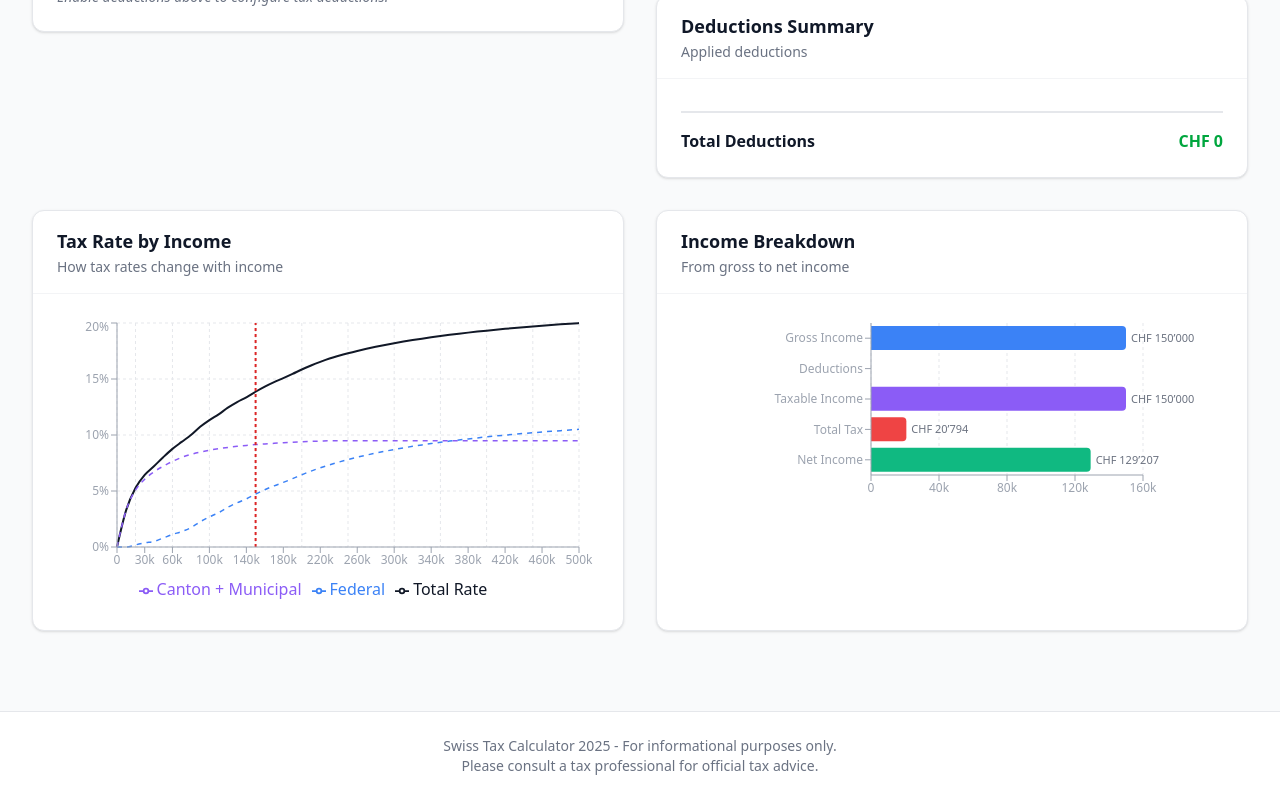
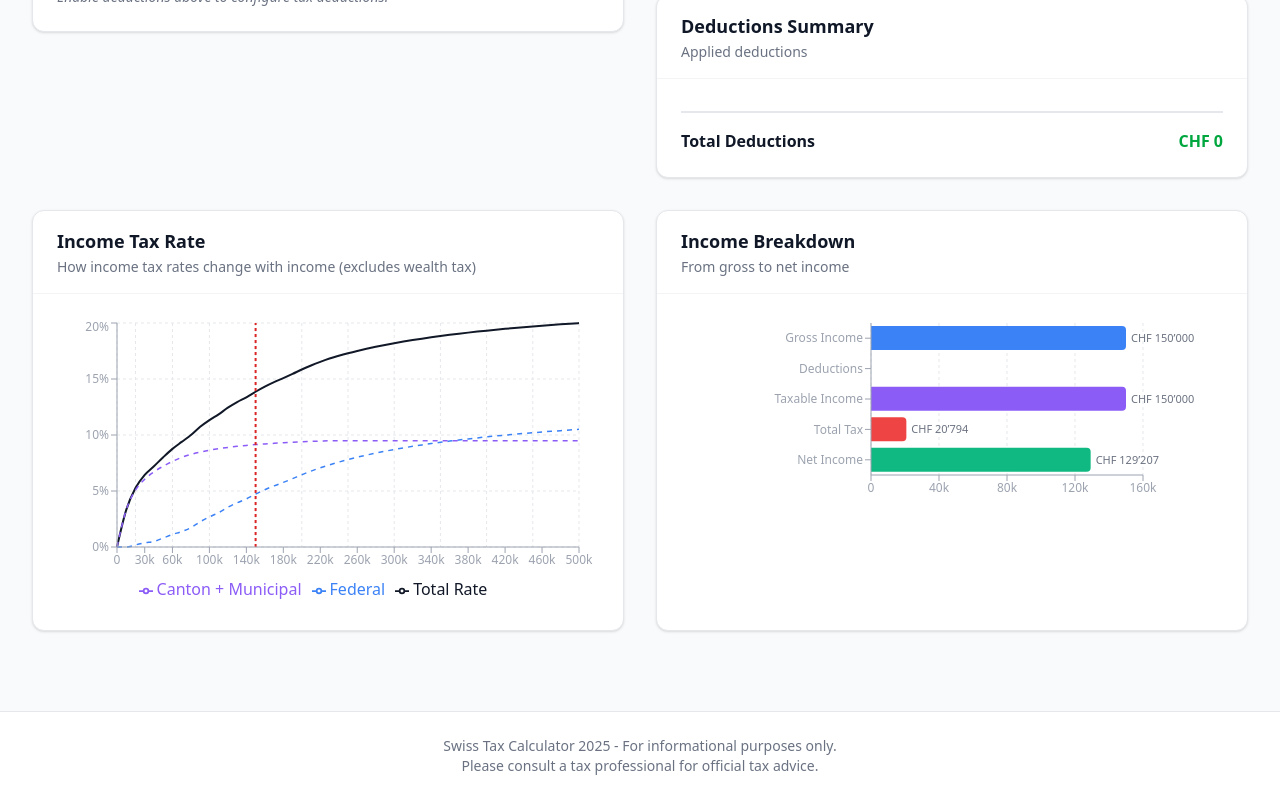
Before and after one commit to palemdev/swiss-tax-calculator, a React (Vite) app: page / in a window 1280 px wide. Shown: the part 1152-1952 px from the top of the page. Built offline with nearby package versions, Linux system fonts and the light colour scheme.

Commit message:
fix: income tax chart

```diff
--- a/src/components/charts/MarginalRateChart.tsx
+++ b/src/components/charts/MarginalRateChart.tsx
@@ -18,7 +18,7 @@ import { calculateTax } from '../../services/taxCalculator';
 import { TAX_YEAR } from '../../data/constants';
 
 export function MarginalRateChart() {
-  const { results, taxpayer, income, deductions, enableDeductions } = useTax();
+  const { results, taxpayer, deductions, enableDeductions } = useTax();
 
   // Generate data points for the chart
   const chartData = useMemo(() => {
@@ -37,14 +37,17 @@ export function MarginalRateChart() {
         const result = calculateTax({
           year: TAX_YEAR,
           taxpayer,
-          income: { grossIncome: inc, wealth: income.wealth },
+          income: { grossIncome: inc, wealth: 0 }, // Exclude wealth for income tax chart
           deductions,
           enableDeductions,
         });
 
+        // Calculate income-only effective rate (exclude wealth tax)
+        const incomeEffectiveRate = inc > 0 ? (result.totalIncomeTax / inc) * 100 : 0;
+
         dataPoints.push({
           income: inc,
-          effectiveRate: result.effectiveRate,
+          effectiveRate: incomeEffectiveRate,
           federalRate: result.federalTax.effectiveRate,
           cantonalRate:
             result.cantonalTax.effectiveRate +
@@ -57,7 +60,7 @@ export function MarginalRateChart() {
     }
 
     return dataPoints;
-  }, [taxpayer, income, deductions, enableDeductions, results]);
+  }, [taxpayer, deductions, enableDeductions, results]);
 
   const currentIncome = results?.grossIncome || 0;
 
@@ -81,8 +84,8 @@ export function MarginalRateChart() {
 
   return (
     <Card
-      title="Tax Rate by Income"
-      subtitle="How tax rates change with income"
+      title="Income Tax Rate"
+      subtitle="How income tax rates change with income (excludes wealth tax)"
     >
       <div className="h-72">
         <ResponsiveContainer width="100%" height="100%">
```
